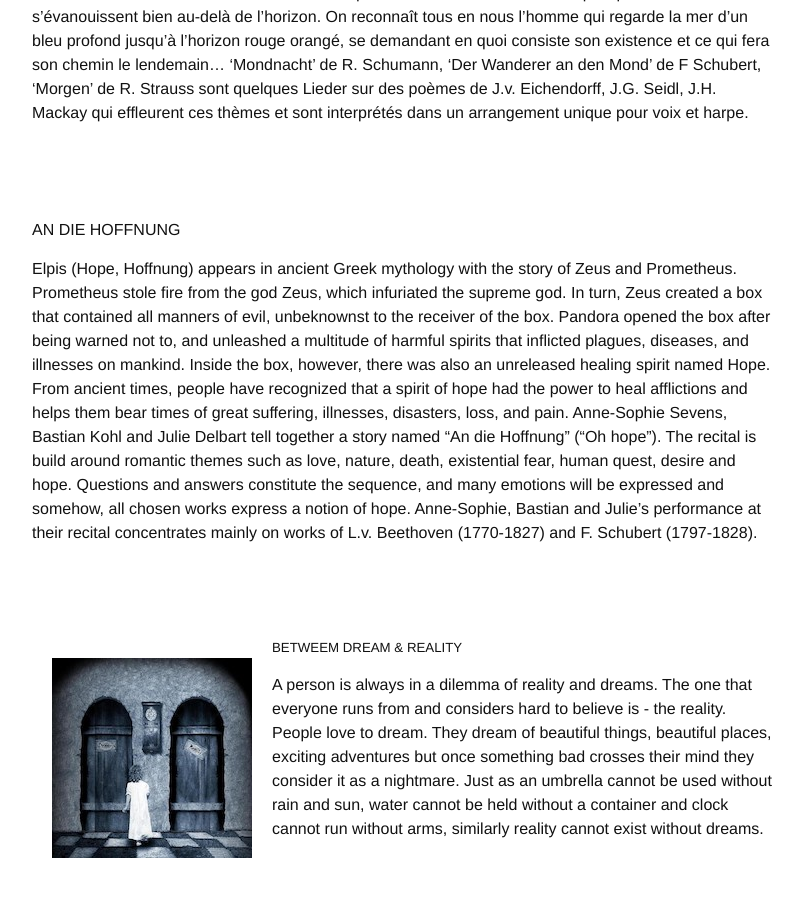
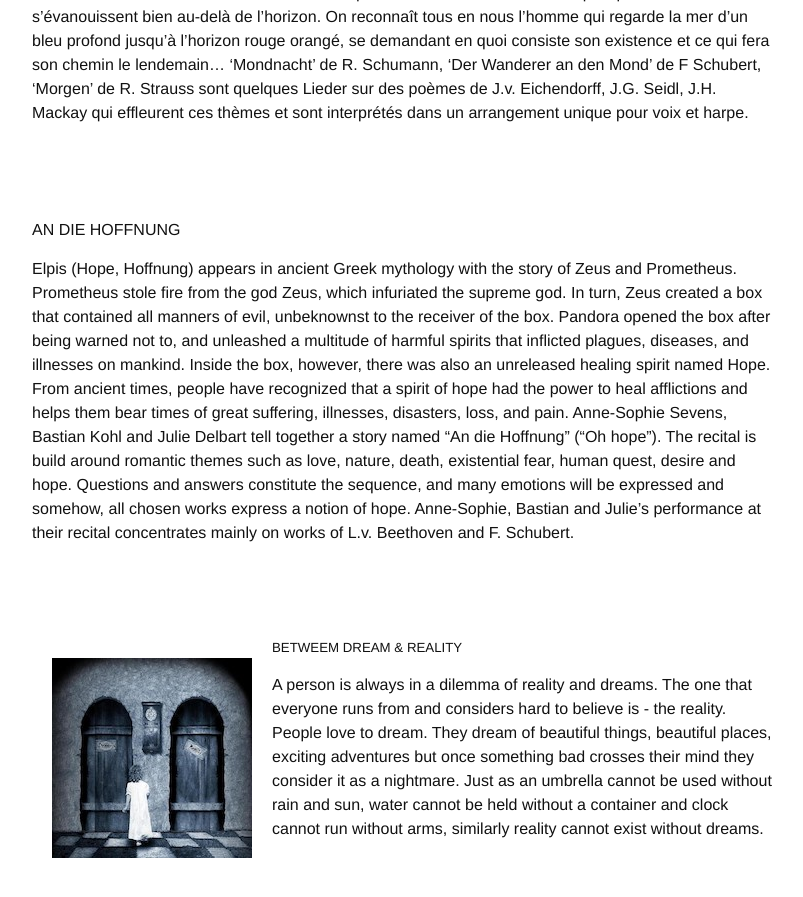
Before and after one commit to annesophie-sevens/annesophie-sevens.github.io, a Jekyll site: the page built from project-fr.md, in a window 1280 px wide and 900 px high, scrolled down 564 px. Shown: the top 897 px of the window, without its empty margins (238-1041 px from the left). Built offline with Jekyll 4.4.1, drawn with Linux system fonts in a browser that asks for light colours; nearby versions of some CDN libraries.

Commit message:
Update project-fr.md

```diff
--- a/project-fr.md
+++ b/project-fr.md
@@ -21,7 +21,7 @@ Le Duo An-Ka, formé par la soprano Anne-Sophie Sevens et l’harpiste Karen Pee
 AN DIE HOFFNUNG
 
 Elpis (Hope, Hoffnung) appears in ancient Greek mythology with the story of Zeus and Prometheus. Prometheus stole fire from the god Zeus, which infuriated the supreme god. In turn, Zeus created a box that contained all manners of evil, unbeknownst to the receiver of the box. Pandora opened the box after being warned not to, and unleashed a multitude of harmful spirits that inflicted plagues, diseases, and illnesses on mankind. Inside the box, however, there was also an unreleased healing spirit named Hope. From ancient times, people have recognized that a spirit of hope had the power to heal afflictions and helps them bear times of great suffering, illnesses, disasters, loss, and pain.
-Anne-Sophie Sevens, Bastian Kohl and Julie Delbart tell together a story named “An die Hoffnung” (“Oh hope”). The recital is build around romantic themes such as love, nature, death, existential fear, human quest, desire and hope. Questions and answers constitute the sequence, and many emotions will be expressed and somehow, all chosen works express a notion of hope. Anne-Sophie, Bastian and Julie’s performance at their recital concentrates mainly on works of L.v. Beethoven (1770-1827) and F. Schubert (1797-1828).
+Anne-Sophie Sevens, Bastian Kohl and Julie Delbart tell together a story named “An die Hoffnung” (“Oh hope”). The recital is build around romantic themes such as love, nature, death, existential fear, human quest, desire and hope. Questions and answers constitute the sequence, and many emotions will be expressed and somehow, all chosen works express a notion of hope. Anne-Sophie, Bastian and Julie’s performance at their recital concentrates mainly on works of L.v. Beethoven and F. Schubert.
 
 &nbsp;
 
```
